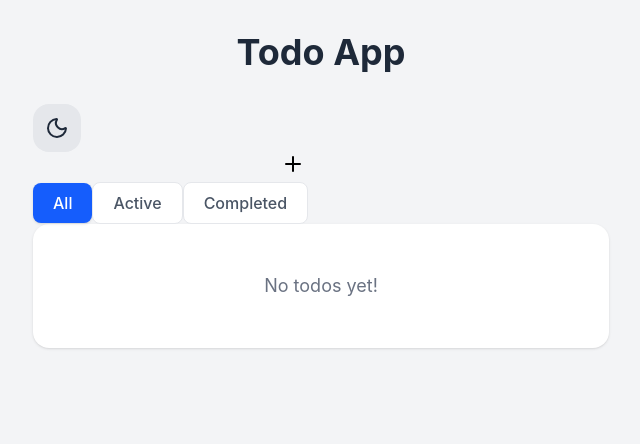
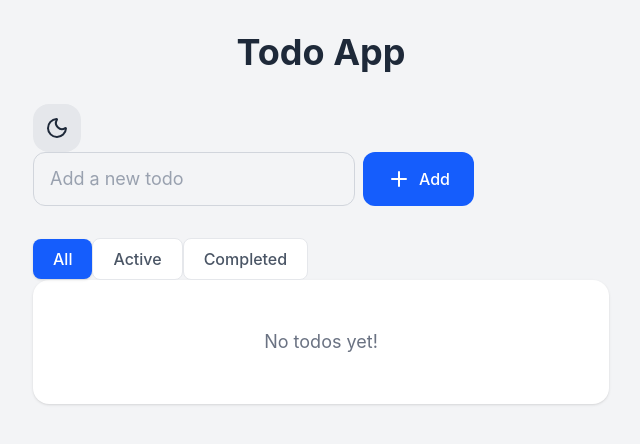
Before and after one commit to AleksandrKompanetc/todo, a React (Vite) app: page / in a window 1280 px wide. Shown: the top 444 px of the page, without its empty margins (319-959 px from the left). Built offline with nearby package versions, Linux system fonts and the light colour scheme.

Commit message:
added styles for TodoForm component

```diff
--- a/src/App.tsx
+++ b/src/App.tsx
@@ -78,7 +78,7 @@ export default function App() {
   })
 
   const activeCount = todos.filter(todo => !todo.completed).length
-  const completedCount = todos.length - activeCount
+  // const completedCount = todos.length - activeCount
 
   const toggleTheme = () => {
     const newIsDark = !dark
@@ -97,7 +97,7 @@ export default function App() {
     <div className='min-h-screen bg-gray-100 py-8 px-4'>
       <div className='max-w-xl mx-auto'>
         <h1 className='text-4xl font-bold text-center mb-8 text-gray-800'>Todo App</h1>
-        <ThemeToggle isDark={dark} onToggle={() => setDark(!dark)} />
+        <ThemeToggle isDark={dark} onToggle={toggleTheme} />
 
         <TodoForm addTodo={addTodo} />
         <Filters currentFilter={filter} onFilterChange={setFilter} />
--- a/src/components/Filters.tsx
+++ b/src/components/Filters.tsx
@@ -1,4 +1,4 @@
-import { Filter } from '../types'
+import type { Filter } from '../types'
 
 interface FiltersProps {
   currentFilter: Filter
--- a/src/components/TodoForm.tsx
+++ b/src/components/TodoForm.tsx
@@ -5,30 +5,34 @@ interface TodoFormProps {
   addTodo: (text: string) => void
 }
 
-export default function TodoForm({addTodo}: TodoFormProps) {
+export default function TodoForm({ addTodo }: TodoFormProps) {
   const [inputValue, setInputValue] = useState('')
 
   const handleSubmit = (e: React.FormEvent<HTMLFormElement>) => {
-  e.preventDefault()
-  if (!inputValue.trim()) return
-  addTodo(inputValue.trim())
-  setInputValue('')
-}
+    e.preventDefault()
+    if (!inputValue.trim()) return
+    addTodo(inputValue.trim())
+    setInputValue('')
+  }
 
   return (
     <form
       onSubmit={handleSubmit}
-      className=""
+      className="mb-8 flex gap-2"
     >
       <input
         type="text"
         value={inputValue}
         onChange={(e) => setInputValue(e.target.value)}
+        placeholder='Add a new todo'
+        className='flex px-4 py-3 rounded-xl border border-gray-300 focus:outline-none focus:border-blue-500 text-lg placeholder:text-gray-400'
       />
       <button
-        className=''
+        type='submit'
+        className='bg-blue-600 hover:bg-blue-700 text-white px-6 py-3 rounded-xl font-medium flex items-center gap-2 transition-all active:scale-95'
       >
         <Plus />
+        Add
       </button>
     </form>
   )
```
